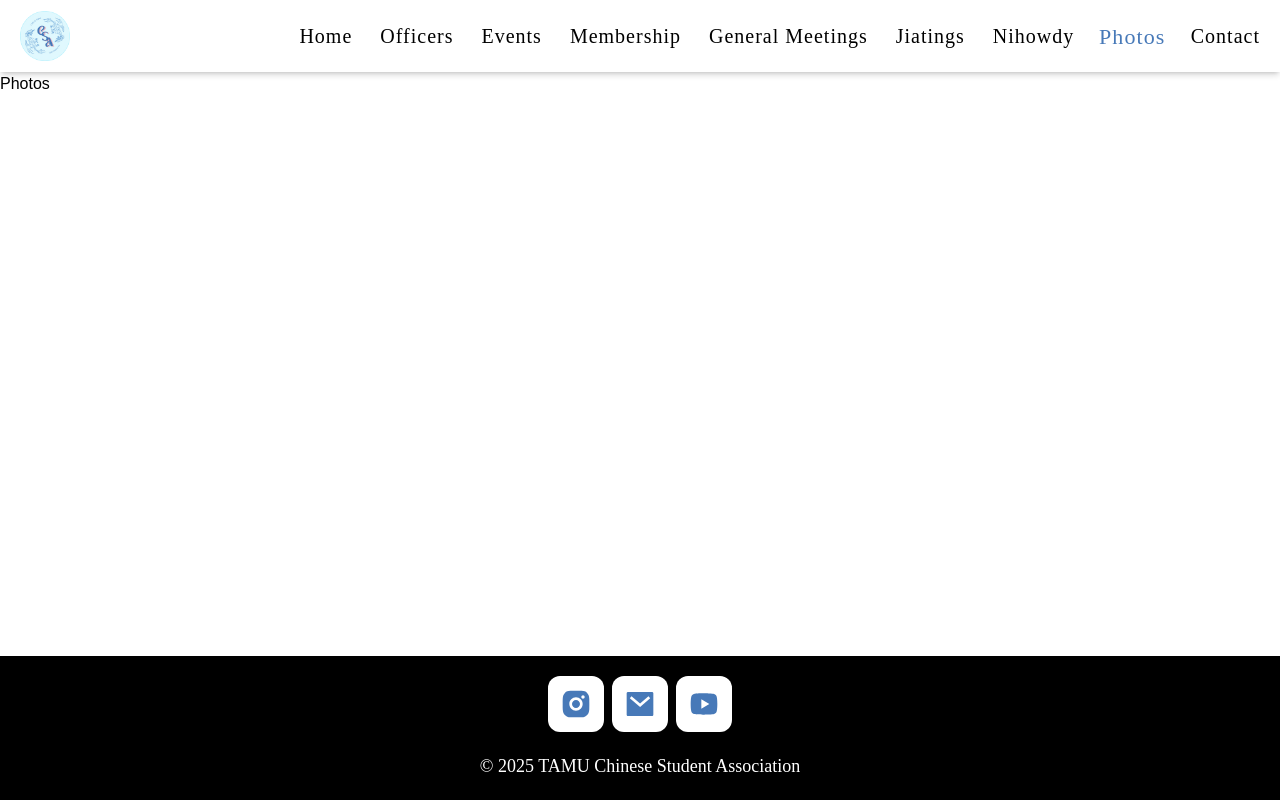
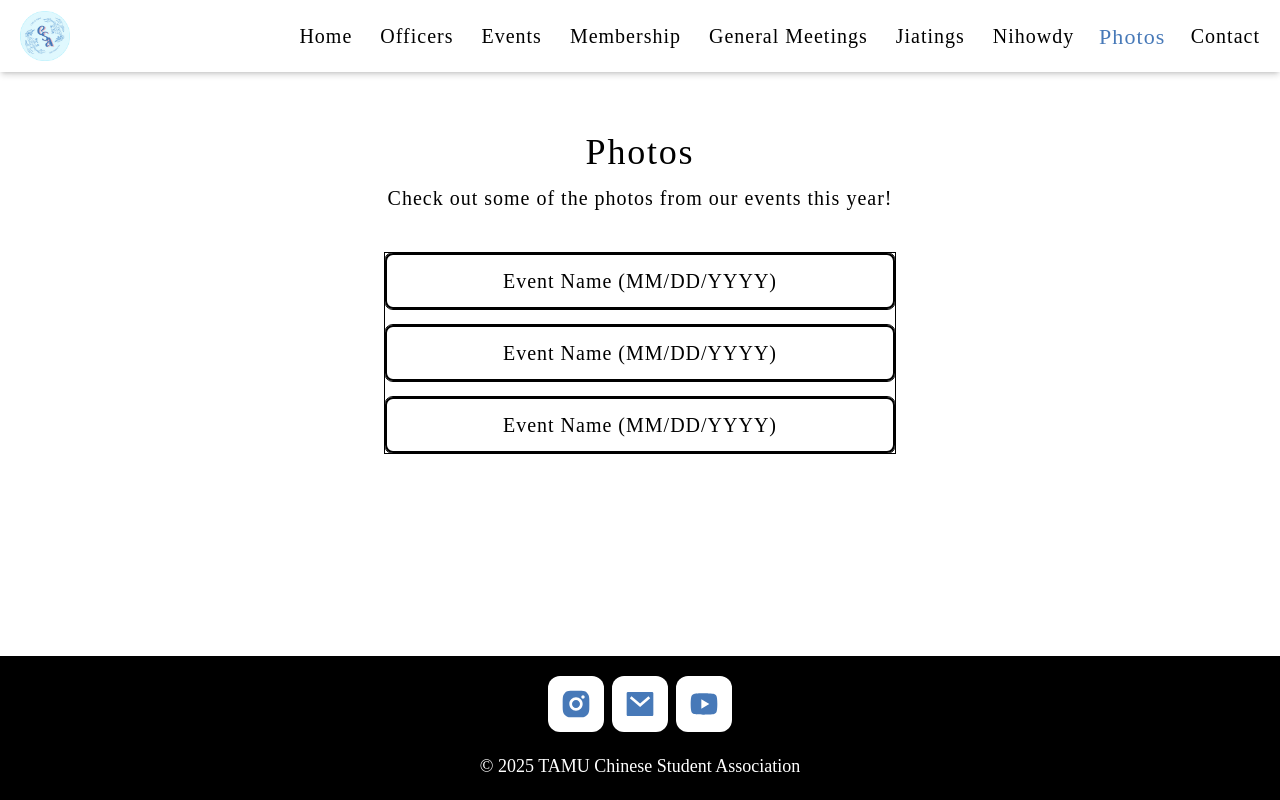
Before and after one commit to tamucsa/website, a Next.js app: page /photos in a window 1280 px wide. Built offline with nearby package versions, Linux system fonts and the light colour scheme; a web font is replaced by a local one.

Commit message:
defined linkbutton component and created example photo gallery buttons for /photos

```diff
--- /dev/null
+++ b/src/app/components/LinkButton.js
@@ -0,0 +1,10 @@
+import Link from "next/link";
+
+export default function LinkButton({ children, newTab = false, href, className}) {
+    return (
+        <Link target={newTab ? '_blank' : '_self'} href={href}
+            className={`p-3 outline outline-black border-2 rounded-lg text-center font-primary tracking-wider transition-colors hover:text-primary hover:outline-primary ${className}`}>
+            {children}
+        </Link>
+    );
+}
--- a/src/app/membership/page.tsx
+++ b/src/app/membership/page.tsx
@@ -1,5 +1,5 @@
 import { Metadata } from "next";
-import Link from "next/link";
+import LinkButton from "@/app/components/LinkButton";
 
 const MembershipPage = () => {
     return (
@@ -24,10 +24,10 @@ const MembershipPage = () => {
                             <p className="md:text-nowrap"><b>Cash:</b> Talk to our Treasurer at our General Meetings!</p>
                             */}
                         </div>
-                        <Link target='_blank' href="https://docs.google.com/forms/d/e/1FAIpQLSe71PBHTionWEc17KzuQ0SiR-SwbS8g-wLPOSY4cOR0DR-CHA/viewform"
-                              className="w-full text-nowrap p-3 outline outline-black border-2 rounded-lg text-center font-primary tracking-wider transition-colors text-xl md:text-2xl hover:text-primary hover:outline-primary">
-                              CSA Membership Form (2024-2025)
-                        </Link>
+                        <LinkButton href="https://docs.google.com/forms/d/e/1FAIpQLSe71PBHTionWEc17KzuQ0SiR-SwbS8g-wLPOSY4cOR0DR-CHA/viewform" newTab={true}
+                            className="w-full text-nowrap text-xl md:text-2xl">
+                            CSA Membership Form (2024-2025)
+                        </LinkButton>
                     </div>
                 </div>
             </div>
--- a/src/app/photos/page.tsx
+++ b/src/app/photos/page.tsx
@@ -1,8 +1,29 @@
 import { Metadata } from "next";
+import LinkButton from "@/app/components/LinkButton";
 
 const PhotosPage = () => {
     return (
-        <div>Photos</div>
+        <div className='flex flex-col items-center gap-5 md:gap-10 px-20 md:px-0'>
+          <header className="flex flex-col text-center mt-10 md:mt-15 gap-3">
+            <h1 className="font-primary tracking-wider text-3xl md:text-4xl">Photos</h1>
+            <p className="font-secondary tracking-wider text-base md:text-xl">Check out some of the photos from our events this year!</p>
+          </header>
+          <main className="flex flex-col w-full md:w-lg border items-center justify-center gap-4">
+            {/* Button list of photo albums */}
+            <LinkButton href="" newTab={true}
+              className="w-full text-lg md:text-xl">
+              Event Name (MM/DD/YYYY)
+            </LinkButton>
+            <LinkButton href="/jiatings" newTab={true}
+              className="w-full text-lg md:text-xl">
+              Event Name (MM/DD/YYYY)
+            </LinkButton>
+            <LinkButton href="/jiatings" newTab={true}
+              className="w-full text-lg md:text-xl">
+              Event Name (MM/DD/YYYY)
+            </LinkButton>
+          </main>
+        </div>
     );
 }
 
```
